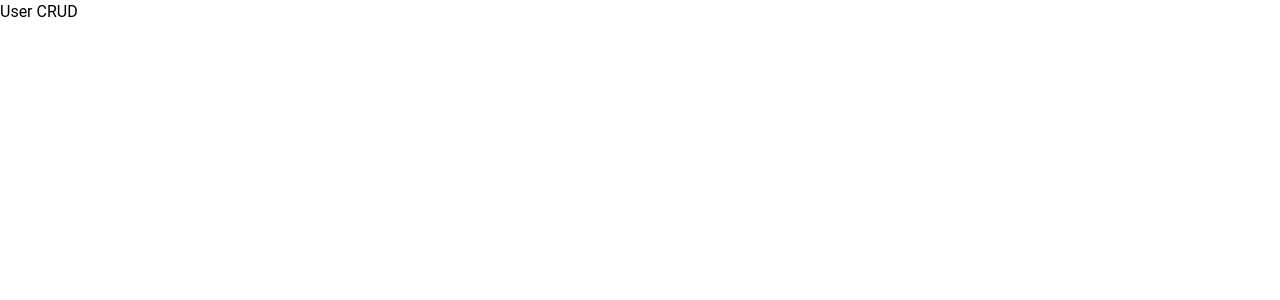
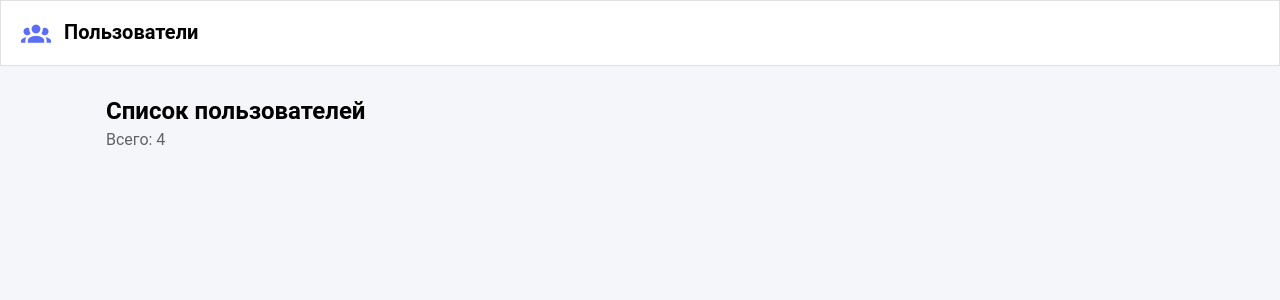
Before and after one commit to notwizzard/omtsu-mobile-development, a Vue app: page / in a window 1280 px wide. Shown: the top 300 px of the page. Built offline with nearby package versions, Linux system fonts and the light colour scheme.

Commit message:
💄 Add app shell with top bar

```diff
--- a/src/App.vue
+++ b/src/App.vue
@@ -1,7 +1,18 @@
 <script setup>
-//
+import UsersView from './views/UsersView.vue'
 </script>
 
 <template>
-  <div>User CRUD</div>
+  <v-app>
+    <v-app-bar flat color="surface" border>
+      <v-app-bar-title class="font-weight-bold">
+        <v-icon icon="mdi-account-group" color="primary" class="mr-2" />
+        Пользователи
+      </v-app-bar-title>
+    </v-app-bar>
+
+    <v-main class="bg-background">
+      <UsersView />
+    </v-main>
+  </v-app>
 </template>
--- /dev/null
+++ b/src/views/UsersView.vue
@@ -0,0 +1,16 @@
+<script setup>
+import { useUsersStore } from '../stores/users'
+
+const store = useUsersStore()
+</script>
+
+<template>
+  <v-container class="py-8" style="max-width: 1100px">
+    <div class="d-flex align-center justify-space-between mb-6">
+      <div>
+        <h1 class="text-h5 font-weight-bold">Список пользователей</h1>
+        <p class="text-medium-emphasis mb-0">Всего: {{ store.total }}</p>
+      </div>
+    </div>
+  </v-container>
+</template>
```
